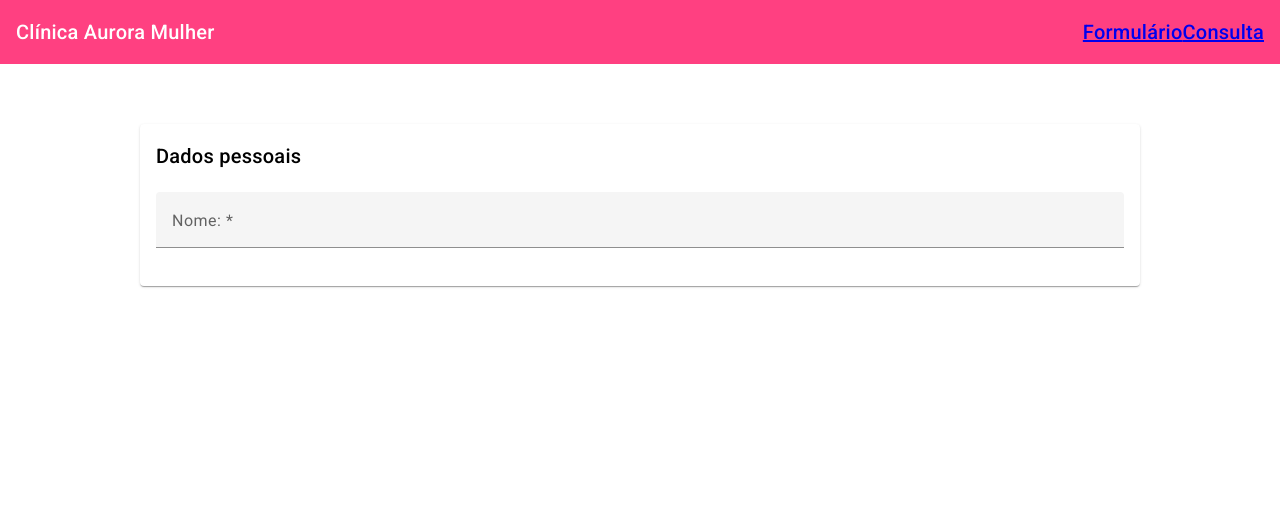
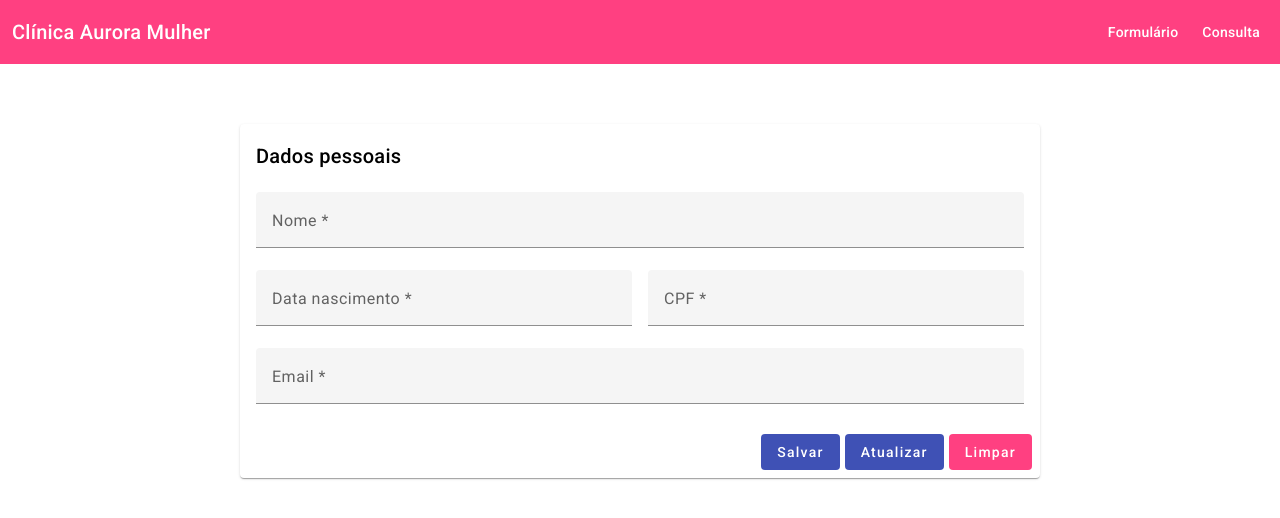
Before and after one commit to BrenoAissa/crud-angular-material, an Angular app: page /cadastro in a window 1280 px wide. Shown: the top 518 px of the page. Built offline with nearby package versions, Linux system fonts and the light colour scheme.

Commit message:
style(form): finalize form page design

```diff
--- a/src/app/app.component.scss
+++ b/src/app/app.component.scss
@@ -1,3 +1,24 @@
 .spacer {
     flex: 1 1 auto;
 }
+
+mat-toolbar{
+    display: flex;
+    padding: 0 12px;
+}
+
+mat-toolbar a {
+    text-decoration: none;
+    color: #fff;
+    font-size: 14px;
+    margin-left: 8px;
+    padding: 6px 8px;
+    transition: color 0.2s ease;
+}
+mat-toolbar a:hover {
+    color: rgba(255, 255, 255, 0.7);
+}
+
+mat-toolbar a:active {
+    color: #fff59d;
+}
--- a/src/app/cadastro/cadastro.component.html
+++ b/src/app/cadastro/cadastro.component.html
@@ -1,19 +1,67 @@
-<div fxLayout="row" fxLayoutAlign="center">
-    <div fxLayout="column" fxFlex="1000px">
+<div fxLayout="row" fxLayoutAlign="center start">
+    <div fxLayout="column" fxFlex="100%" fxFlex.gt-sm="90%" fxFlex.gt-md="800px">
+
         <form class="mt-60" #clientesFrm="ngForm">
+
             <mat-card>
+
                 <mat-card-header>
                     <mat-card-title>Dados pessoais</mat-card-title>
                 </mat-card-header>
+
                 <mat-card-content class="mt-20">
-                    <div fxLayout="row" fxLayoutAlign="start" fxLayoutGap="16px">
+
+                    <div fxLayout="column" fxLayoutGap="16px">
                         <mat-form-field class="full-width">
-                            <mat-label>Nome: *</mat-label>
-                            <input type="text" placeholder="Ex: Breno Augusto de Oliveira" matInput/>
+                            <mat-label>Nome *</mat-label>
+                            <input matInput type="text" placeholder="Ex: Breno Augusto de Oliveira">
                         </mat-form-field>
                     </div>
+
+                    <div fxLayout="column" fxLayout.gt-sm="row" fxLayoutGap="16px">
+
+                        <mat-form-field fxFlex class="full-width">
+                            <mat-label>Data nascimento *</mat-label>
+                            <input matInput placeholder="00/00/0000">
+                        </mat-form-field>
+
+                        <mat-form-field fxFlex class="full-width">
+                            <mat-label>CPF *</mat-label>
+                            <input matInput placeholder="Digite seu CPF">
+                        </mat-form-field>
+                    </div>
+
+                    <div fxLayout="column" fxLayoutGap="16px">
+                        <mat-form-field class="full-width">
+                            <mat-label>Email *</mat-label>
+                            <input matInput type="email" placeholder="Digite seu email">
+                        </mat-form-field>
+                    </div>
+
                 </mat-card-content>
+
+                <mat-card-actions
+                    fxLayout="column"
+                    fxLayout.gt-sm="row"
+                    fxLayoutAlign="end"
+                    fxLayoutGap="5px">
+
+                    <button mat-flat-button color="primary">
+                        Salvar
+                    </button>
+
+                    <button mat-flat-button color="primary">
+                        Atualizar
+                    </button>
+
+                    <button mat-flat-button color="accent">
+                        Limpar
+                    </button>
+
+                </mat-card-actions>
+
             </mat-card>
+
         </form>
     </div>
 </div>
--- a/src/app/cadastro/cadastro.component.ts
+++ b/src/app/cadastro/cadastro.component.ts
@@ -2,15 +2,18 @@ import { Component } from '@angular/core';
 import { FlexLayoutModule } from '@angular/flex-layout';
 import { MatCardModule } from '@angular/material/card';
 import { FormsModule } from '@angular/forms';
-import { MatFormFieldModule } from '@angular/material/form-field'
-import { MatInputModule } from '@angular/material/input'
+import { MatFormFieldModule } from '@angular/material/form-field';
+import { MatInputModule } from '@angular/material/input';
+import { MatButtonModule } from '@angular/material/button';
 
 @Component({
   selector: 'app-cadastro',
   imports: [
     FlexLayoutModule, MatCardModule,
     FormsModule, MatFormFieldModule,
-    MatInputModule],
+    MatInputModule, MatButtonModule,
+
+  ],
   templateUrl: './cadastro.component.html',
   styleUrl: './cadastro.component.scss'
 })
--- a/src/styles.scss
+++ b/src/styles.scss
@@ -1,5 +1,11 @@
 html, body {
     height: 100%;
+    overflow-x: hidden;
+}
+
+mat-form-field {
+  width: 100%;
+  min-width: 0 !important;
 }
 
 body {
@@ -25,7 +31,6 @@ body {
 
 .full-width {
     width: 100%;
-    max-width: 100%;
 }
 
 @media (min-width: 768px) {
@@ -58,4 +63,7 @@ body {
     .mt-60 {
         margin-top: 60px;
     }
+    .ml-5 {
+        margin-left: 5px;
+    }
 }
```
